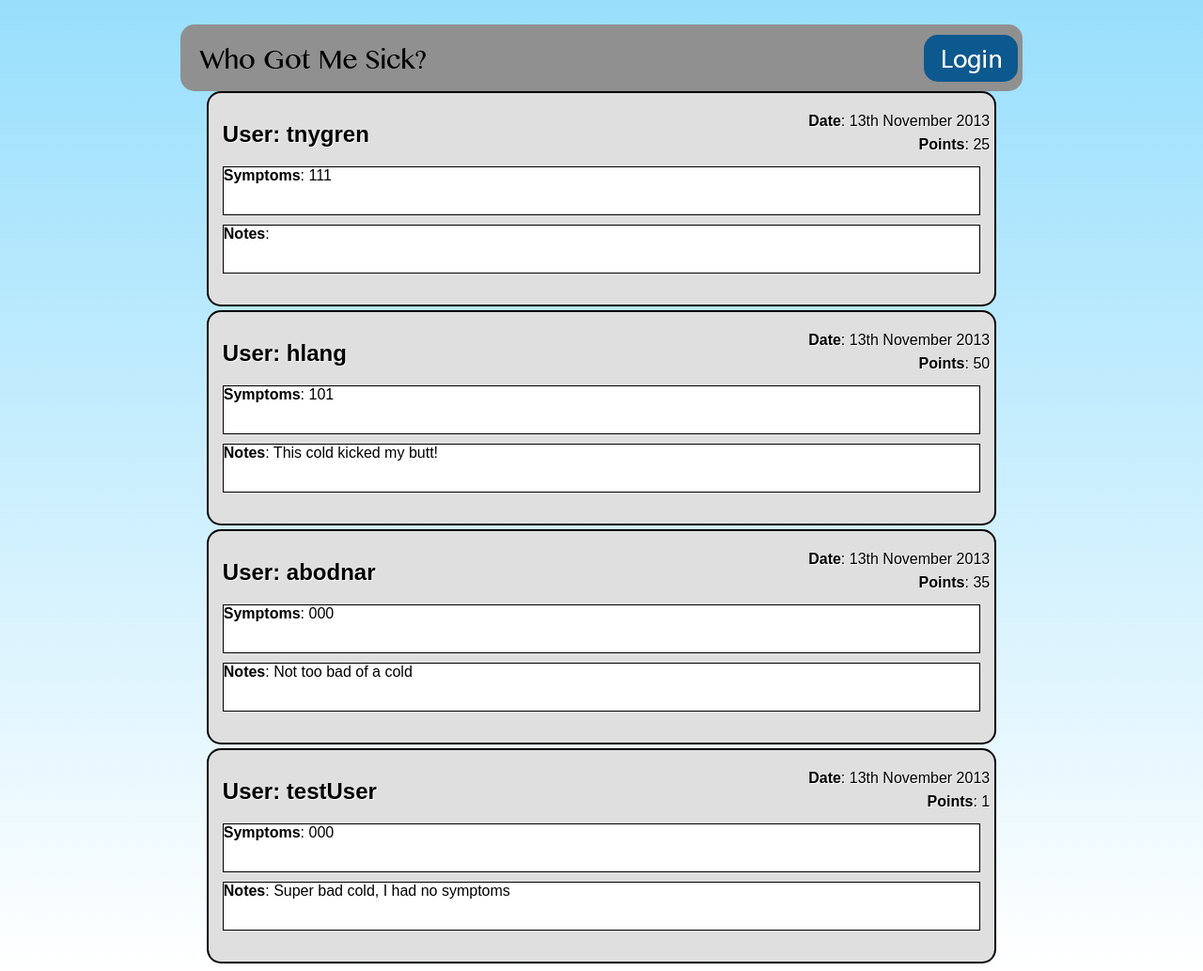
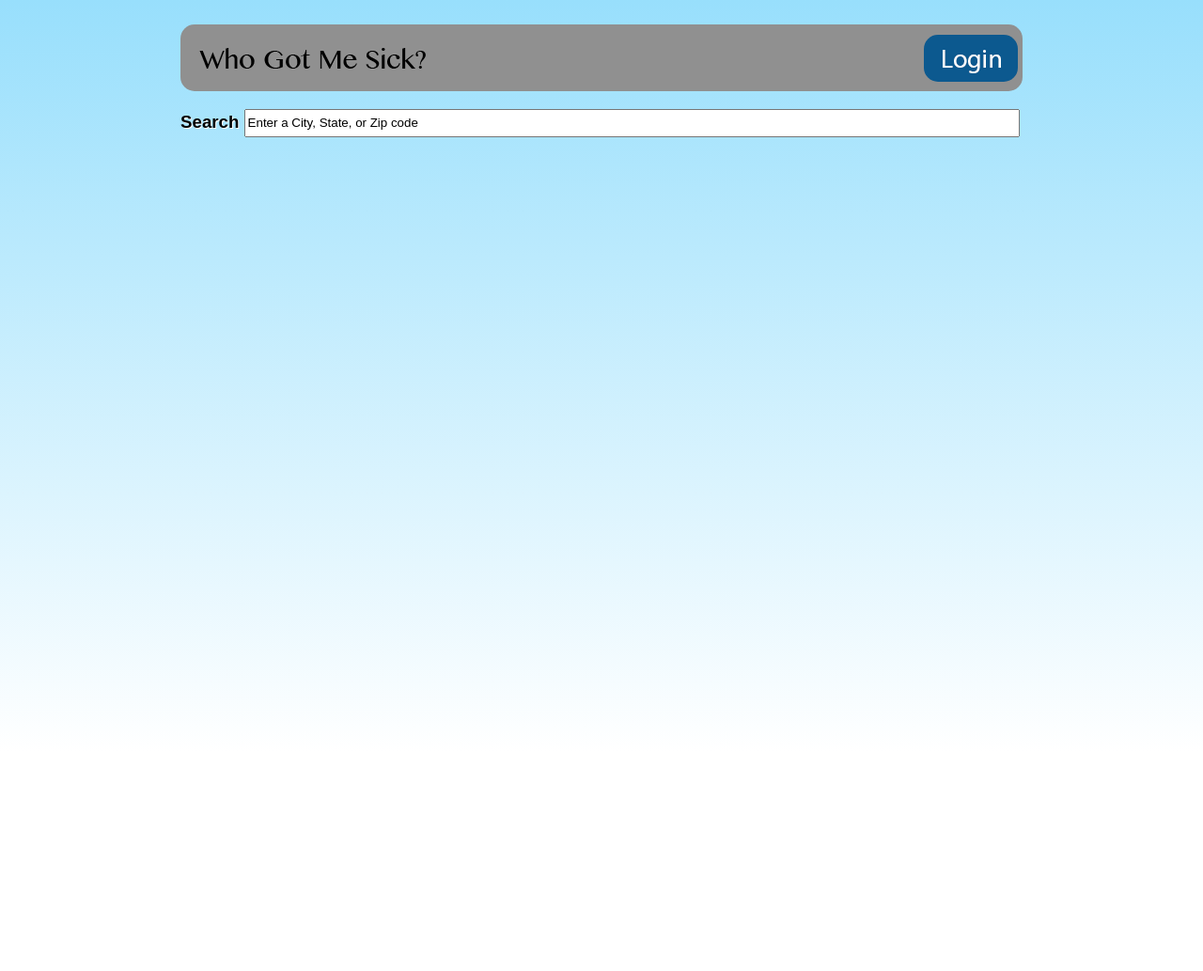
Before and after one commit to timmNygren/whoGotMeSick, a PHP site: page /?searchTerm=1 in a window 1280 px wide. Shown: the whole page at 94% size. After the commit the page ends 705 px from the top, so only its background shows below. Run offline with PHP 8.4, Linux system fonts and the light colour scheme; data comes from the database, SQL or seed files in the repository.

Commit message:
SEARCH BAR! Only by zip though

```diff
--- a/index.php
+++ b/index.php
@@ -7,6 +7,13 @@
 	if (mysqli_connect_errno()) {
 		echo 'Error: Could not connect to database.  Please try again later.';
 		exit();
+	}
+
+	if (isset($_GET)) {
+		$search_query = "select * from users, reports, locations where user_id=users.id and locations.id=location_id and locations.zip_code=\"".$_GET['searchTerm']."\";";
+		unset($_GET);
+	} else {
+		$search_query = "select * from users, reports where user_id=users.id;";
 	}
 
 ?>
@@ -56,10 +63,16 @@
 
 	?>
 	</article>
-
+	<article class="search">
+		<form action="index.php" method="get">
+			<h3>Search
+			<input type="text" name="searchTerm" size="100%" value="Enter a City, State, or Zip code" style="height:30px">
+			</h3>
+		</form>
+	</article>
 	<?php
 
-		$result = mysqli_query($db,"SELECT * FROM users, reports WHERE user_id=users.id;");
+		$result = $db->query($search_query);
 
 		while($row = mysqli_fetch_array($result)){
 			$timestamp = strtotime($row['date']);
@@ -70,7 +83,7 @@
 			echo "<p class='top_right'><b>Date</b>: ". date("jS F o", $timestamp) ."</p>";
 			echo "<p class='bottom_right'><b>Points</b>: ". $row['points'] ."</p>";
 			echo "</article>";
-		  }
+		}
 
 		$db->close();
 	?>
```
